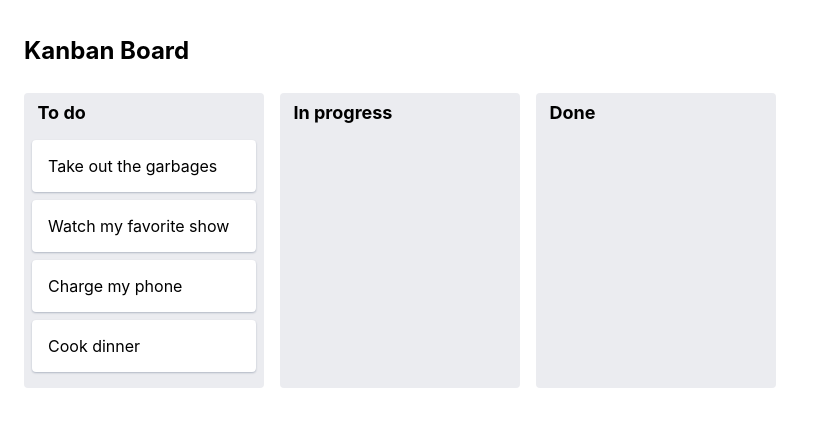
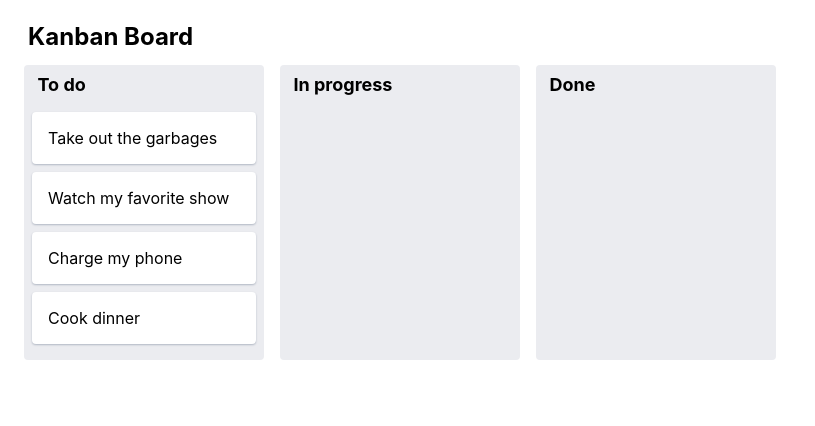
Before and after one commit to abbylow/kanban-board, a React (Create React App) app: page / in a window 1280 px wide. Shown: the top 426 px of the page, without its empty margins (0-815 px from the left). Built offline with nearby package versions, Linux system fonts and the light colour scheme.

Commit message:
adjust title size

```diff
--- a/src/App.js
+++ b/src/App.js
@@ -9,7 +9,9 @@ const useStyles = makeStyles({
     padding: '1em',
   },
   title: {
-    margin: '0 0.5em',
+    margin: '0.25em 0.5em',
+    fontWeight: 'bolder',
+    fontSize: 'x-large'
   },
   lists: {
     display: 'flex',
@@ -105,7 +107,7 @@ function App() {
   return (
     <div className={classes.root}>
       <div className={classes.title}>
-        <h2>Kanban Board</h2>
+        Kanban Board
       </div>
       <DragDropContext
         onDragEnd={onDragEnd}
```
